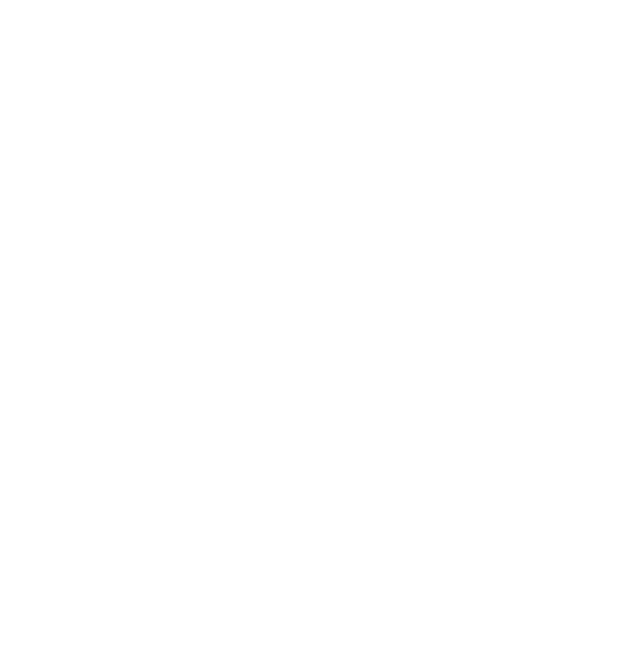
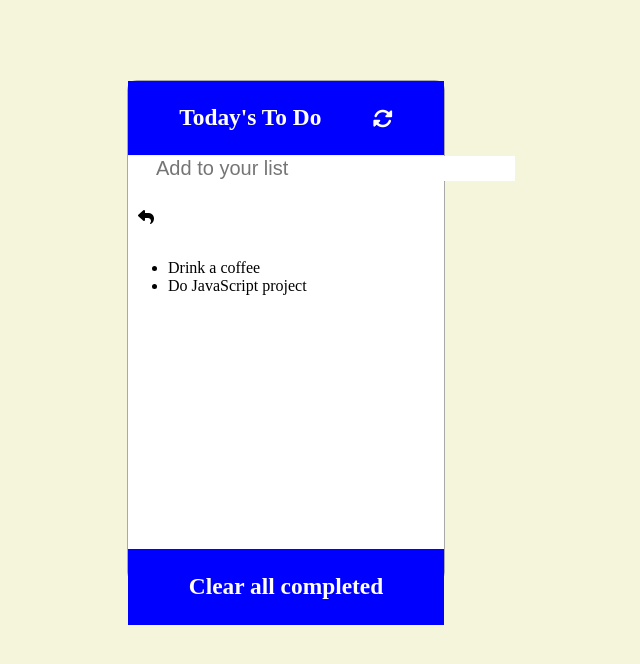
Before and after one commit to Takhmina175/Todo-list, a website built with webpack: page src/index.html in a window 1280 px wide. Shown: the whole page, without its empty margins (354-994 px from the left). Built offline with nearby package versions, Linux system fonts and the light colour scheme.

Commit message:
Create array objects and use loop to iterate over it

```diff
--- a/src/index.html
+++ b/src/index.html
@@ -1,12 +1,43 @@
 <!DOCTYPE html>
 <html lang="en">
-<head>
-    <meta charset="UTF-8">
-    <meta http-equiv="X-UA-Compatible" content="IE=edge">
-    <meta name="viewport" content="width=device-width, initial-scale=1.0">
-    <title>Todo-List</title>
-</head>
-<body>
-    <script src="main.js"></script>
-</body>
+  <head>
+    <meta charset="UTF-8" />
+    <meta http-equiv="X-UA-Compatible" content="IE=edge" />
+    <meta name="viewport" content="width=device-width, initial-scale=1.0" />
+    <title>To-do-list</title>
+    <script
+      src="https://kit.fontawesome.com/65b130e12e.js"
+      crossorigin="anonymous"
+    ></script>
+    <link rel="stylesheet" href="style.css" />
+  </head>
+  <body>
+    <div class="container">
+      <header>
+        <div class="header">
+          <h3>Today's To Do</h3>
+          <i class="fas fa-sync-alt clear"></i>
+        </div>
+      </header>
+        <div class="add-to-do">
+          <input type="text" id="input" placeholder="Add to your list" />
+          <i class="fas fa-reply"></i>
+        </div>
+
+        <div class="content">
+          <ul id="todo-list">
+              <!-- <div id="item">
+              <i class="far fa-square"></i>
+              <p class="text">Drink Coffee</p>
+              <i class="far fa-trash-alt"></i>
+              </div> -->
+          </ul>
+        </div>
+        <div class="footer">
+            <h3>Clear all completed</h3>
+        </div>
+    </div>
+
+    <script src="index.js"></script>
+  </body>
 </html>
--- a/src/index.js
+++ b/src/index.js
@@ -1,2 +1,22 @@
-import _ from 'lodash';
-import './style.css';
+const button = document.querySelector('.fa-reply');
+button.addEventListener('click', () => {
+  console.log('Lets drink coffee');
+});
+const listToDo = [
+  {
+    completed: true,
+    description: 'Drink a coffee',
+    index: 0,
+  },
+  {
+    completed: false,
+    description: 'Do JavaScript project',
+    index: 1,
+  },
+];
+const list = document.querySelector('#todo-list');
+listToDo.forEach((todoItem) => {
+  const newToDo = document.createElement('li');
+  newToDo.innerText = todoItem.description;
+  list.append(newToDo);
+});
--- a/src/style.css
+++ b/src/style.css
@@ -0,0 +1,67 @@
+body {
+  background-color: beige;
+}
+
+.container {
+  width: 25%;
+  background-color: white;
+  height: 500px;
+  border: 1px solid darkgray;
+  margin: 5em auto;
+  border-radius: 10px;
+}
+
+.header {
+  display: flex;
+  border-bottom: 1px solid beige;
+  justify-content: space-evenly;
+  background-color: blue;
+  color: white;
+  font-size: 20px;
+}
+
+.fas {
+  margin-top: 28px;
+}
+
+.add-to-do {
+  margin-left: 10px;
+  margin-bottom: 2em;
+}
+
+#input {
+  border: none;
+  font-size: 20px;
+  width: 357px;
+  padding-left: 18px;
+}
+
+.content {
+  height: 58%;
+}
+
+.footer {
+  text-align: center;
+  padding: 1px;
+  font-size: 20px;
+  background-color: blue;
+  color: white;
+}
+
+#list {
+  list-style-type: none;
+}
+
+.text {
+  margin: 0;
+  width: 19em;
+}
+
+.item {
+  display: flex;
+  justify-content: space-between;
+}
+
+.fa-trash-alt {
+  margin-right: 35px;
+}
--- a/webpack.config.js
+++ b/webpack.config.js
@@ -11,7 +11,7 @@ module.exports = {
   plugins: [
     new HtmlWebpackPlugin({
       title: 'Output Management',
-      template: './src/index.html'
+      template: './src/index.html',
     }),
   ],
   output: {
```
Also changed, not shown: README.md, dist/index.html, dist/main.js, dist/main.js.LICENSE.txt (added).
